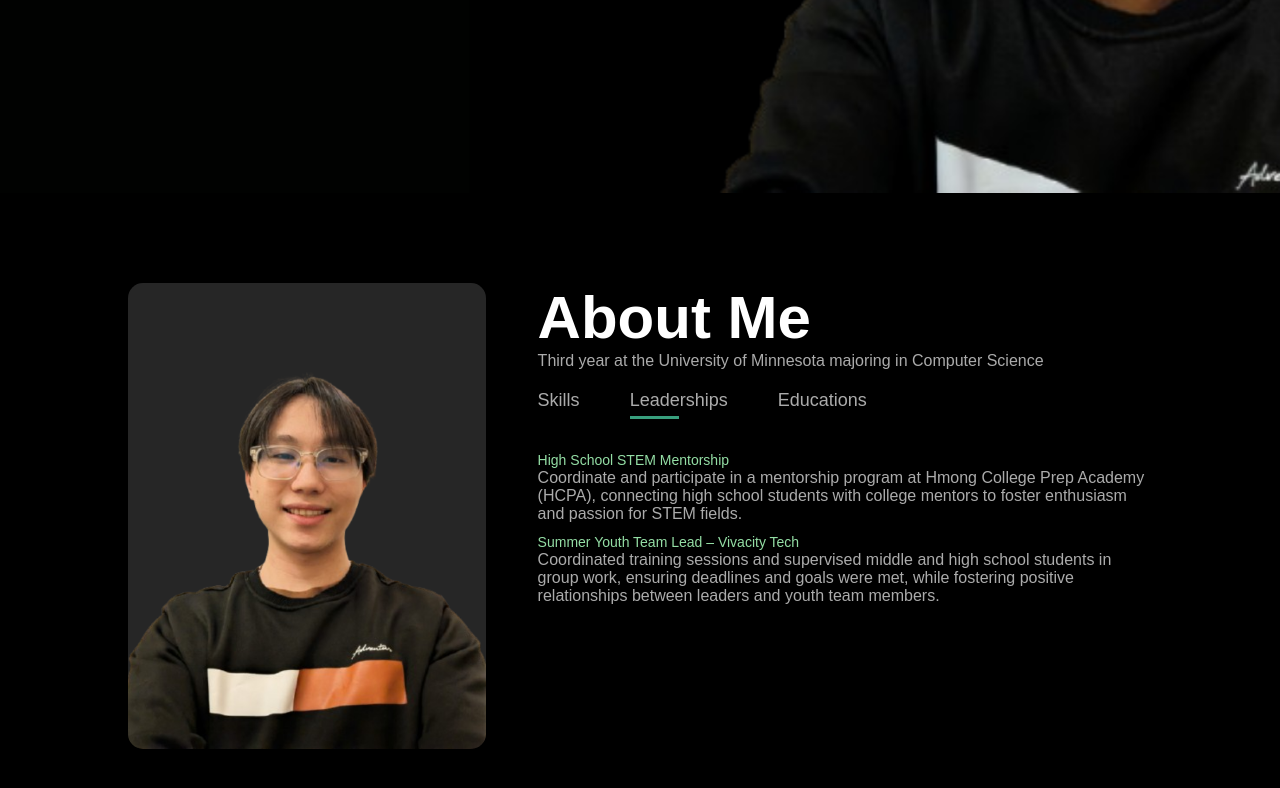
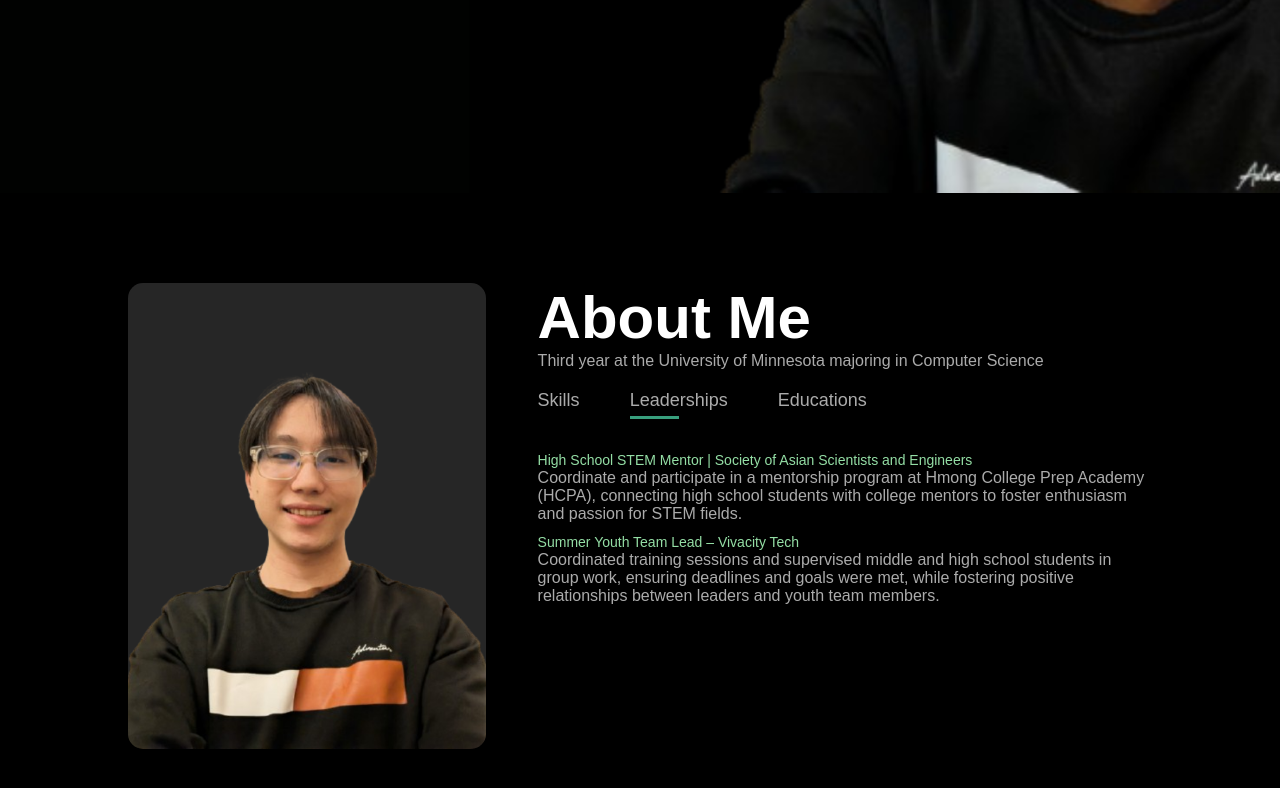
Before and after one commit to KongmengThao/PersonalWebsite, a plain HTML site: page index.html in a window 1280 px wide. Both pictures are taken after a click on the element "Leaderships". Shown: the part 607-1395 px from the top of the page. Drawn offline with Linux system fonts and the light colour scheme.

Commit message:
Update index.html

```diff
--- a/index.html
+++ b/index.html
@@ -52,7 +52,7 @@
                     </ul>
                 </div><div class="tab-contents" id="internships">
                     <ul>
-                        <li><span>High School STEM Mentorship</span><br>Coordinate and participate in a mentorship
+                        <li><span>High School STEM Mentor | Society of Asian Scientists and Engineers</span><br>Coordinate and participate in a mentorship
                             program at Hmong College Prep Academy (HCPA),
                             connecting high school students with college
                             mentors to foster enthusiasm and passion for STEM fields.</li>
```
